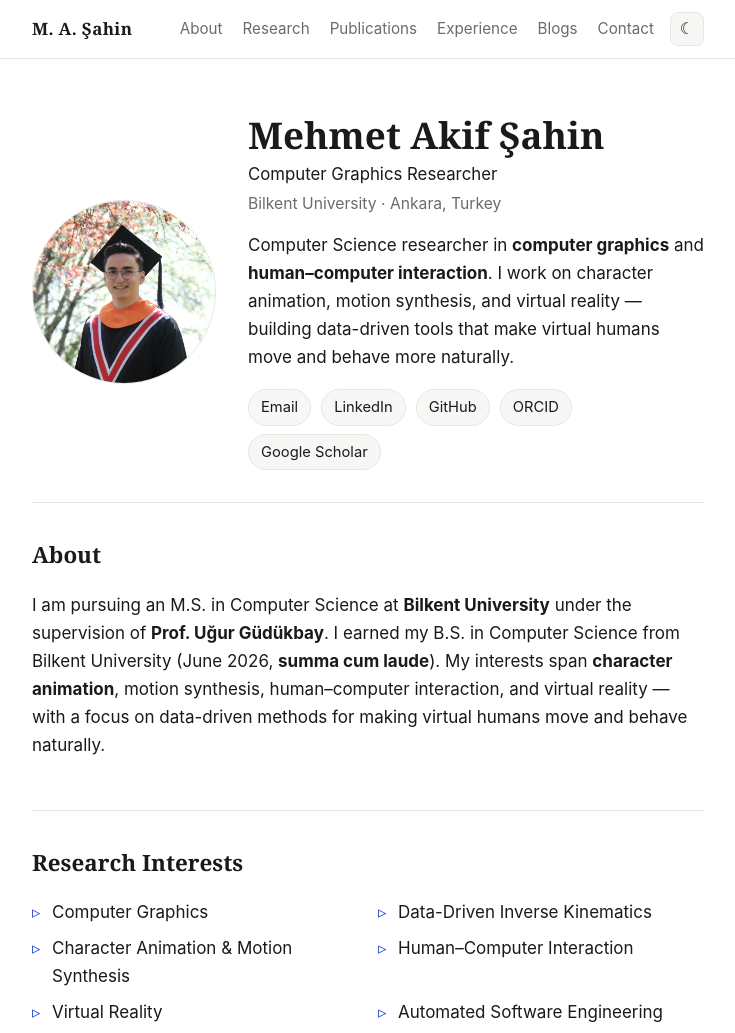
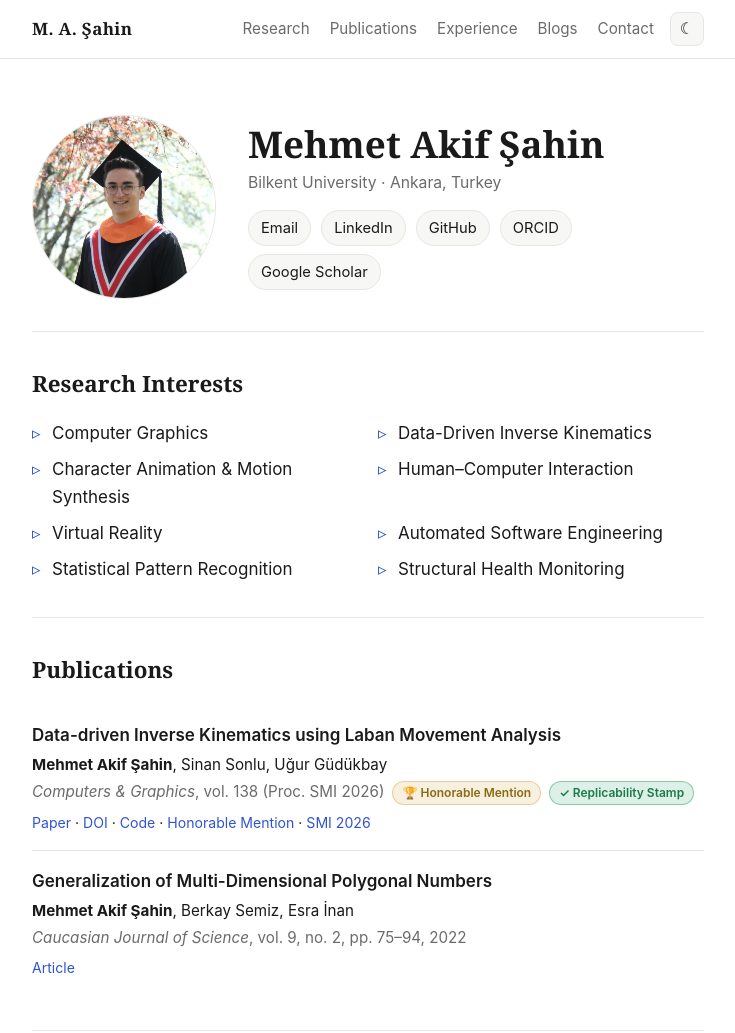
Before and after one commit to afikbae/afikbae.github.io, a plain HTML site: page index.html in a window 1280 px wide. Shown: the top 1033 px of the page, without its empty margins (272-1007 px from the left). Drawn offline with Linux system fonts and the light colour scheme.

Commit message:
Simplify homepage introduction and expand research interests

```diff
--- a/index.html
+++ b/index.html
@@ -60,7 +60,6 @@
   <nav class="nav">
     <a class="nav__brand" href="#top">M. A. Şahin</a>
     <div class="nav__links">
-      <a href="#about">About</a>
       <a href="#research">Research</a>
       <a href="#publications">Publications</a>
       <a href="#experience">Experience</a>
@@ -84,15 +83,7 @@
 
     <div class="intro__text">
       <h1>Mehmet Akif Şahin</h1>
-      <p class="intro__role">Computer Graphics Researcher</p>
       <p class="intro__affil muted">Bilkent University · Ankara, Turkey</p>
-
-      <p class="intro__blurb">
-        Computer Science researcher in <strong>computer graphics</strong> and
-        <strong>human–computer interaction</strong>. I work on character animation, motion
-        synthesis, and virtual reality — building data-driven tools that make virtual humans
-        move and behave more naturally.
-      </p>
 
       <div class="links">
         <a href="mailto:mehmetakifika@outlook.com">Email</a>
@@ -102,20 +93,6 @@
         <a href="https://scholar.google.com/citations?user=O5pCOjUAAAAJ" rel="me" target="_blank">Google&nbsp;Scholar</a>
       </div>
     </div>
-  </section>
-
-  <!-- ============ ABOUT ============ -->
-  <section id="about" class="section">
-    <h2>About</h2>
-    <p>
-      I am pursuing an M.S. in Computer Science at <strong>Bilkent University</strong>
-      under the supervision of <strong>Prof. Uğur Güdükbay</strong>.
-      I earned my B.S. in Computer Science from Bilkent University
-      (June 2026, <strong>summa cum laude</strong>). My interests span
-      <strong>character animation</strong>, motion synthesis, human–computer interaction, and
-      virtual reality — with a focus on data-driven methods for making virtual humans move and
-      behave naturally.
-    </p>
   </section>
 
   <!-- ============ RESEARCH INTERESTS ============ -->
@@ -128,6 +105,8 @@
       <li>Human–Computer Interaction</li>
       <li>Virtual Reality</li>
       <li>Automated Software Engineering</li>
+      <li>Statistical Pattern Recognition</li>
+      <li>Structural Health Monitoring</li>
     </ul>
   </section>
 
```
